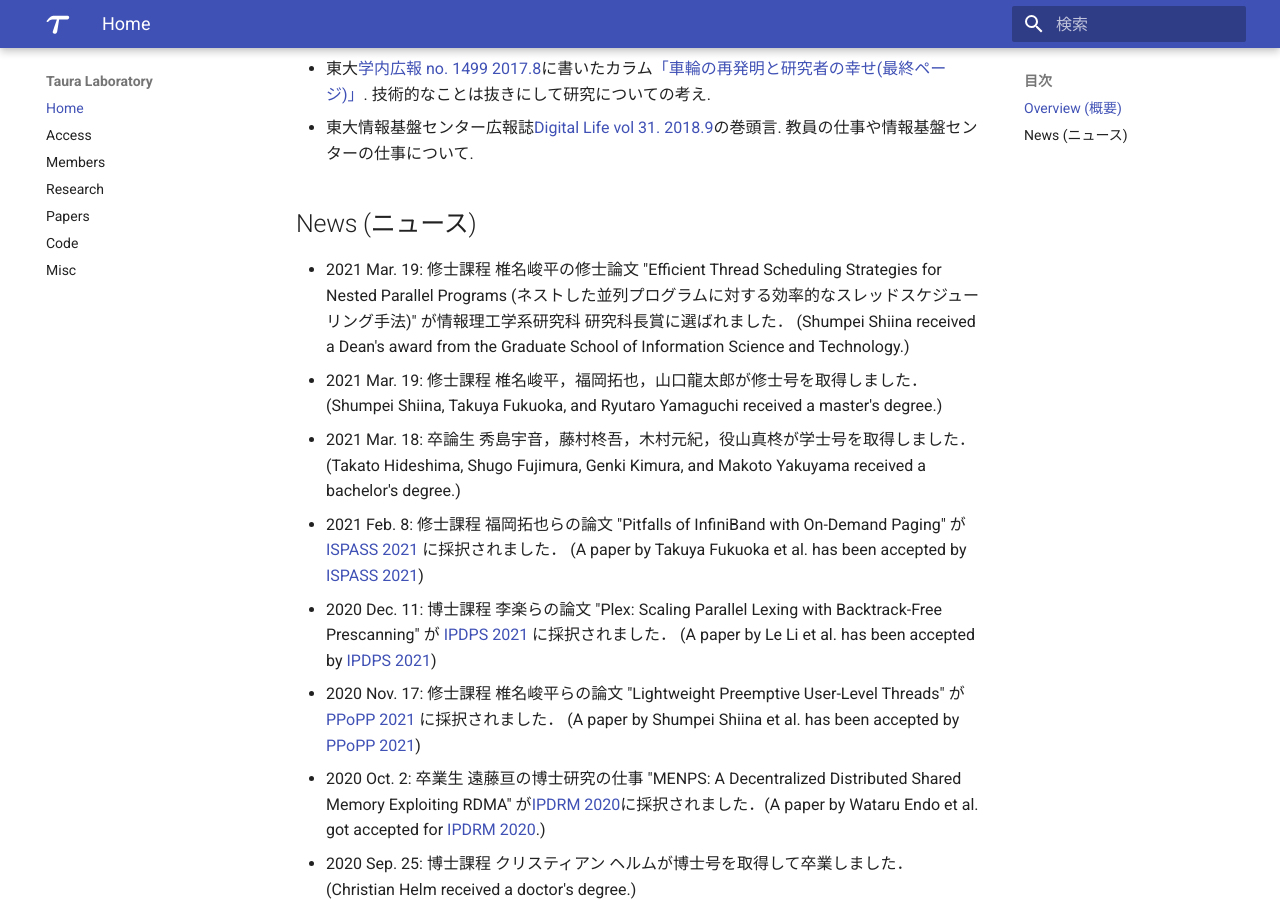
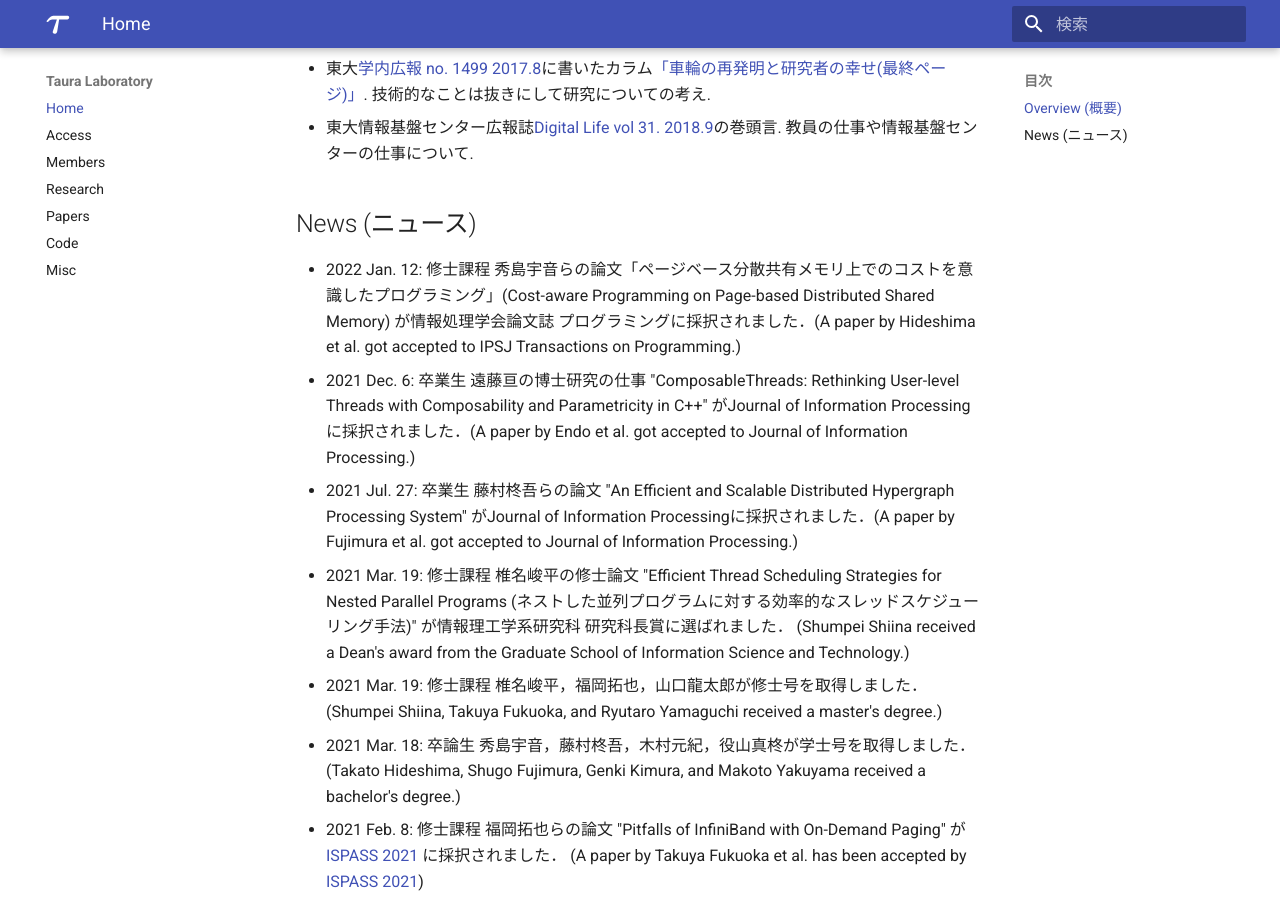
Before and after one commit to Yukayo/taura-lab, an MkDocs documentation site: the page built from docs/index.md, in a window 1280 px wide and 900 px high, scrolled down 688 px. Built offline with MkDocs 1.6.1 and Material for MkDocs 9.7.7, drawn with Linux system fonts in a browser that asks for light colours.

Commit message:
Update news.

```diff
--- a/docs/index.md
+++ b/docs/index.md
@@ -42,6 +42,11 @@ computers much more accessible to domain scientists.
   * 東大情報基盤センター広報誌[Digital Life vol 31. 2018.9](https://www.itc.u-tokyo.ac.jp/DigitalLife/vol31/Digital%20Life%20Vol31.pdf)の巻頭言. 教員の仕事や情報基盤センターの仕事について.
 
 ## News (ニュース)
+
+  * 2022 Jan. 12:  修士課程 秀島宇音らの論文「ページベース分散共有メモリ上でのコストを意識したプログラミング」(Cost-aware Programming on Page-based Distributed Shared Memory) が情報処理学会論文誌 プログラミングに採択されました．(A paper by Hideshima et al. got accepted to IPSJ Transactions on Programming.)
+  * 2021 Dec. 6: 卒業生 遠藤亘の博士研究の仕事 "ComposableThreads: Rethinking User-level Threads with Composability and Parametricity in C++" がJournal of Information Processingに採択されました．(A paper by Endo et al. got accepted to Journal of Information Processing.)
+  * 2021 Jul. 27: 卒業生 藤村柊吾らの論文 "An Efficient and Scalable Distributed Hypergraph
+Processing System" がJournal of Information Processingに採択されました．(A paper by Fujimura et al. got accepted to Journal of Information Processing.)
   * 2021 Mar. 19: 修士課程 椎名峻平の修士論文 "Efficient Thread Scheduling Strategies for Nested Parallel Programs (ネストした並列プログラムに対する効率的なスレッドスケジューリング手法)" が情報理工学系研究科 研究科長賞に選ばれました． (Shumpei Shiina received a Dean's award from the Graduate School of Information Science and Technology.)
   * 2021 Mar. 19: 修士課程 椎名峻平，福岡拓也，山口龍太郎が修士号を取得しました． (Shumpei Shiina, Takuya Fukuoka, and Ryutaro Yamaguchi received a master's degree.)
   * 2021 Mar. 18: 卒論生 秀島宇音，藤村柊吾，木村元紀，役山真柊が学士号を取得しました． (Takato Hideshima, Shugo Fujimura, Genki Kimura, and Makoto Yakuyama received a bachelor's degree.)
```
